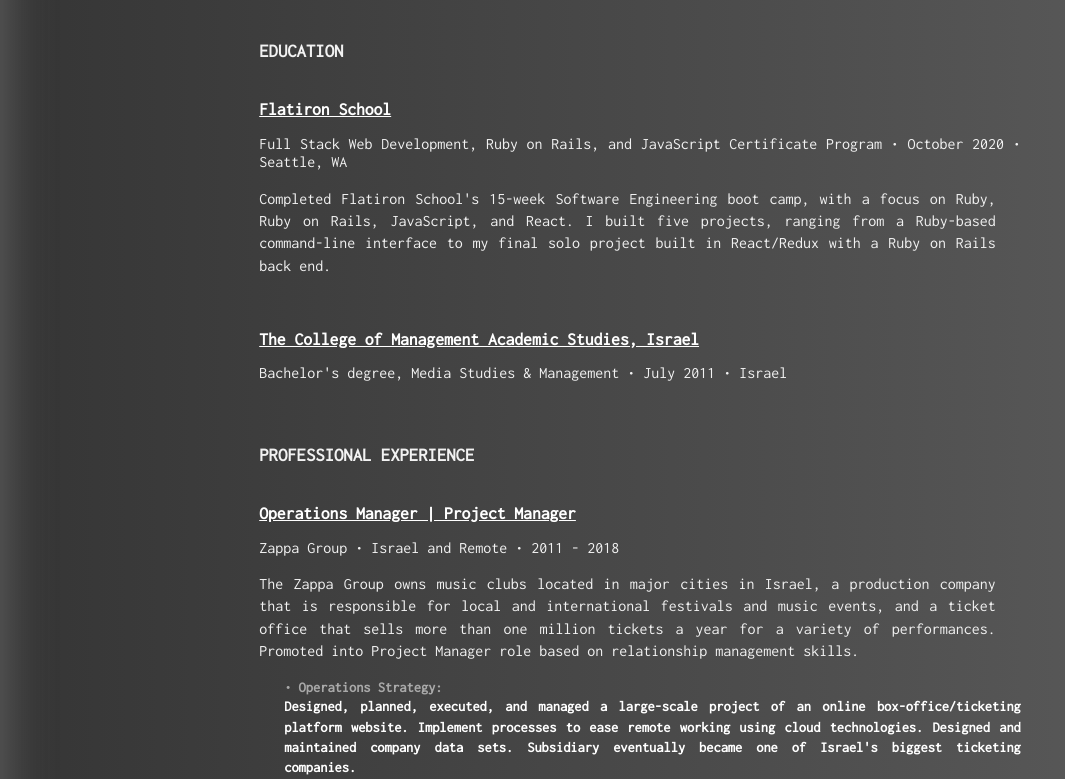
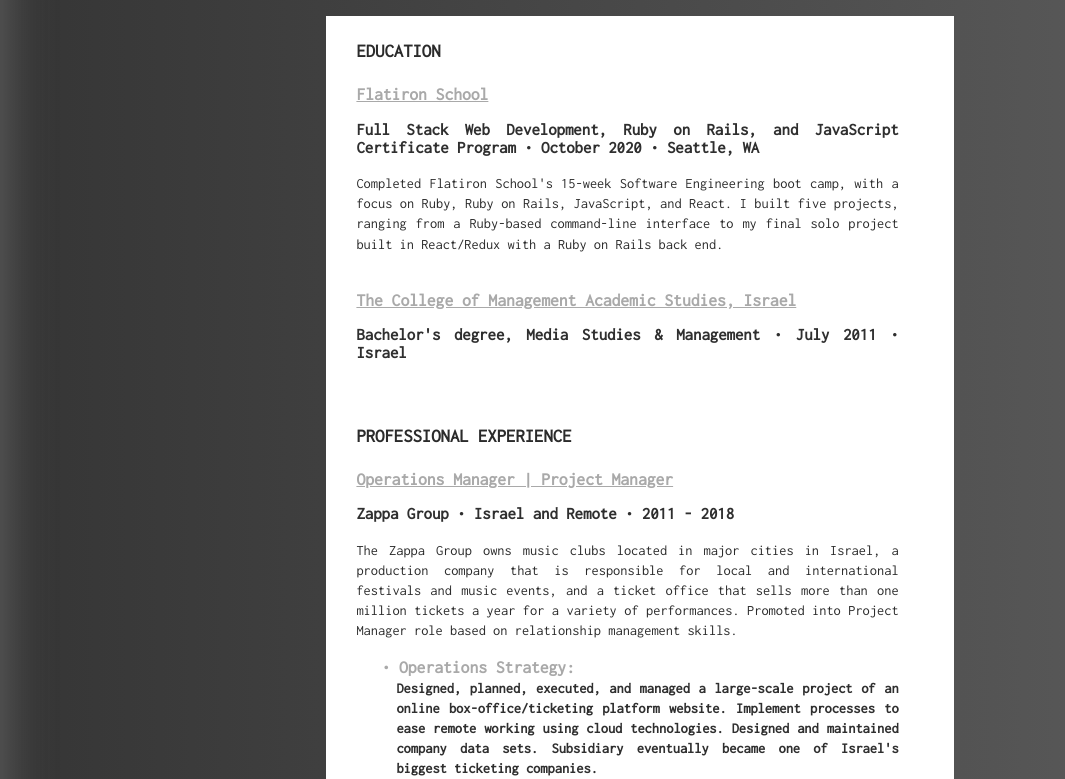
Before and after one commit to cohenoa33/portfolio, a React (Create React App) app: page / in a window 1280 px wide. Shown: the part 4840-5619 px from the top of the page, without its empty margins (0-1065 px from the left). Built offline with nearby package versions, Linux system fonts and the light colour scheme.

Commit message:
edit resume page for desktop

```diff
--- a/src/App.css
+++ b/src/App.css
@@ -124,7 +124,7 @@
   margin-top: 30px;
   margin-bottom: 30px;
 }
-h3.experience,
+
 h3.title {
   margin: 5px 0 5px;
   font-size: 1.75rem;
@@ -238,23 +238,79 @@
   width: 50%;
 }
 a.download {
-  color: #2b2b2b;
-  background-color: #7a8fbc;
+  color: white;
+  background-color: #2b2b2b;
   text-decoration: none;
   text-align: center;
   font-size: 1.2em;
   margin-top: 30px;
 }
+.resume {
+  margin: 0 auto;
+  text-align: justify;
+  width: 70%;
+  margin-bottom: 30px;
+  background-color: white;
+  color: #2b2b2b;
+  padding-left: 30px;
+  padding-right: 30px;
+}
+
+.roles-experience {
+  line-height: 1.15em;
+  display: block;
+  padding-bottom: 3px;
+  text-decoration: none;
+  padding-right: 25px;
+}
+
+.roles-experience span {
+  font-weight: bold;
+  display: block;
+  font-size: 1.1em;
+  color: darkgrey;
+  text-decoration: underline;
+}
+.role-experience-title {
+  display: block;
+  font-size: 1.05em;
+  color: #2f2f2f;
+  font-weight: bold;
+}
+.roles-experience-about {
+  display: block;
+  line-height: 1.4em;
+  text-align: justify;
+  font-weight: normal;
+  font-size: 0.9rem;
+}
+span.title {
+  font: inherit;
+  color: darkgrey;
+  font-size: 1.1rem;
+  line-height: 1.3em;
+  padding: 0;
+  font-weight: bold;
+  text-decoration: none;
+  margin-left: 25px;
+}
+span.description {
+  font-size: 0.9em;
+  padding: 0;
+  line-height: 1.4em;
+  color: #2f2f2f;
+  text-decoration: none;
+  margin-left: 40px;
+  font-weight: bolder;
+}
 /* I'm here */
 
 #contact {
-  background: #f2f2f2;
   line-height: 1.15em;
   display: flex;
   flex-direction: column;
   align-items: center;
   justify-content: left;
-  font-size: calc(10px + 2vmin);
   color: #2b2b2b;
   text-align: center;
   padding-top: 30px;
@@ -275,13 +331,6 @@
   margin-bottom: -10px;
 }
 
-.experience {
-  margin-top: 20px;
-  margin: 0 auto;
-  text-align: justify;
-  width: 70%;
-  margin-bottom: 30px;
-}
 .contact {
   margin-top: 10px;
   margin: 0 auto;
@@ -293,44 +342,6 @@
   padding-top: 30px;
 }
 
-.roles-experience {
-  line-height: 1.15em;
-  display: block;
-  padding-bottom: 3px;
-  text-decoration: none;
-}
-
-.roles-experience span {
-  font-weight: bold;
-  padding-top: 15px;
-  display: block;
-  font-size: 1.1em;
-  color: white;
-  text-decoration: underline;
-}
-.roles-experience-about {
-  padding-right: 25px;
-  display: block;
-  line-height: 1.4em;
-}
-span.title {
-  font: inherit;
-  color: darkgrey;
-  font-size: 0.9em;
-  line-height: 1.3em;
-  padding: 0;
-  font-weight: bold;
-  text-decoration: none;
-  margin-left: 25px;
-}
-span.description {
-  font-size: 0.9em;
-  padding: 0;
-  line-height: 1.4em;
-  color: ;
-  text-decoration: none;
-  margin-left: 25px;
-}
 i {
   margin-left: 5px;
 }
--- a/src/components/Resume.js
+++ b/src/components/Resume.js
@@ -20,12 +20,12 @@
           </a>
           <br />
         </div>
-        <div className="experience">
+        <div className="resume">
           <h3>EDUCATION</h3>
           {information.education.map((school) => (
             <div className="roles-experience" key={school.school}>
               <span>{school.school}</span>
-              <p>
+              <p className="role-experience-title">
                 {school.degree} • {school.graduated} • {school.location}
               </p>
               <p className="roles-experience-about">{school.description}</p>
@@ -36,7 +36,7 @@
           {information.work.map((work) => (
             <div className="roles-experience" key={work.title}>
               <span>{work.title}</span>
-              <p>
+              <p className="role-experience-title">
                 {work.company} • {work.location} • {work.years}
               </p>
               <p className="roles-experience-about">{work.about}</p>
```
Also changed, not shown: 1 other file (tests, documents, lock files or other folders).
